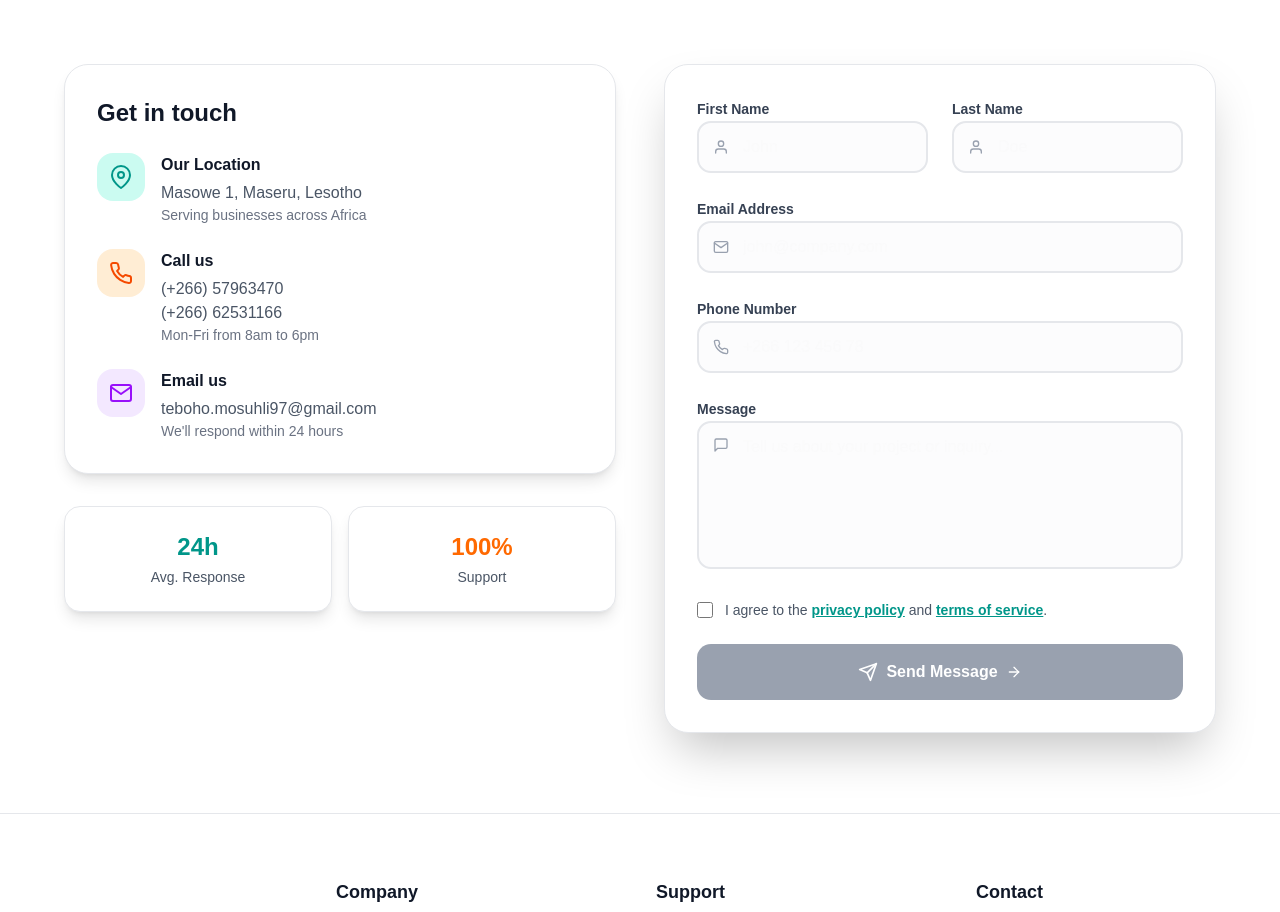
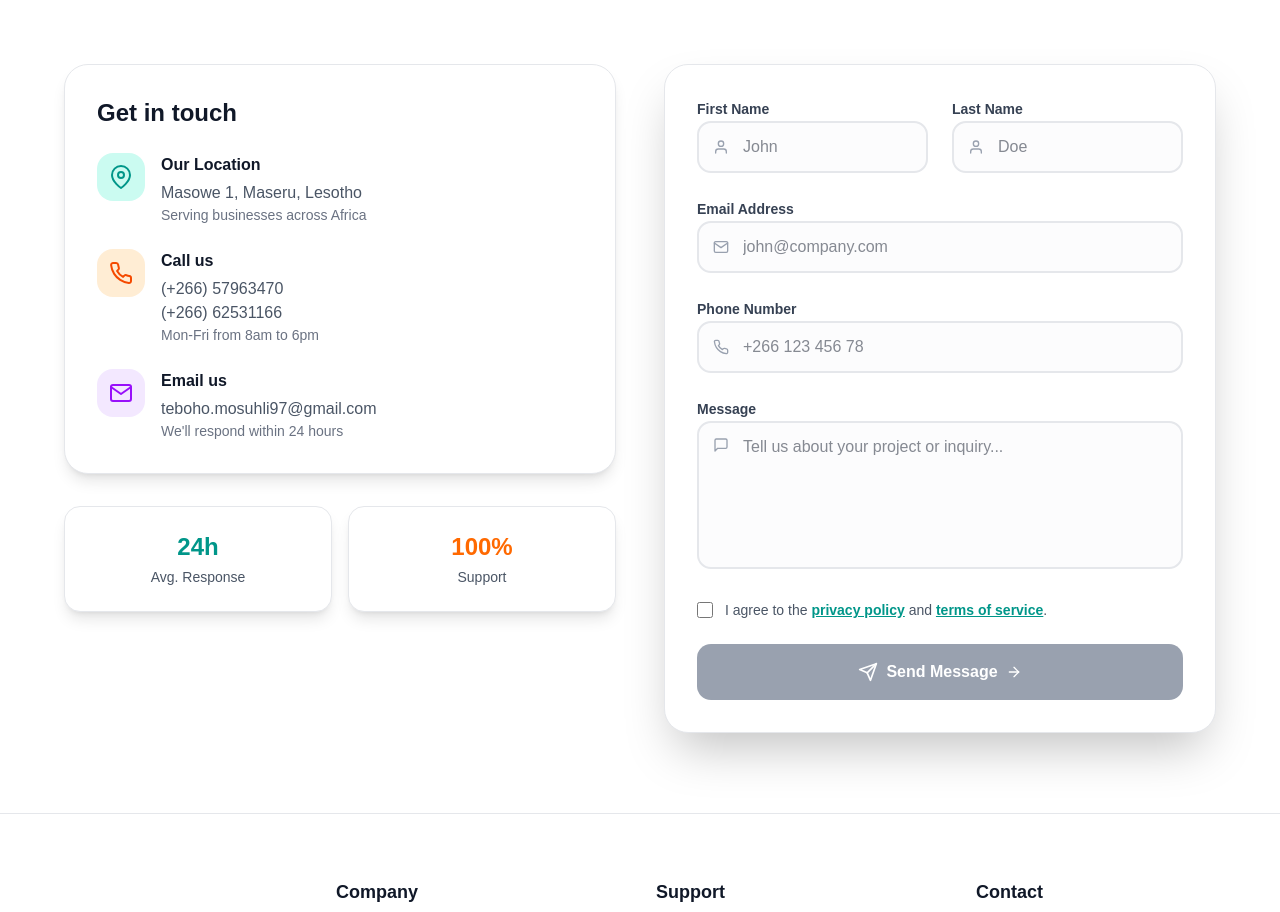
Before and after one commit to Mosuhli-Coder/imanipay-frontend, a Next.js app: page / in a window 1280 px wide. Shown: the part 9080-9992 px from the top of the page. Built offline with nearby package versions, Linux system fonts and the light colour scheme; no server answers.

Commit message:
`Update TODO.md and Contact.tsx with new tasks and changes`

```diff
--- a/components/general/Conctact.tsx
+++ b/components/general/Conctact.tsx
@@ -156,7 +156,7 @@ export default function ContactPage() {
                                             onChange={handleChange}
                                             placeholder="John"
                                             required
-                                            className="w-full pl-11 pr-4 py-3 border-2 border-gray-200 rounded-xl focus:border-teal-500 focus:ring-2 focus:ring-teal-200 transition-all duration-300 bg-gray-50/50"
+                                            className="w-full pl-11 pr-4 py-3 border-2 border-gray-200 rounded-xl focus:border-teal-500 focus:ring-2 focus:ring-teal-200 transition-all duration-300 bg-gray-50/50 text-gray-900"
                                         />
                                     </div>
                                 </div>
@@ -171,7 +171,7 @@ export default function ContactPage() {
                                             onChange={handleChange}
                                             placeholder="Doe"
                                             required
-                                            className="w-full pl-11 pr-4 py-3 border-2 border-gray-200 rounded-xl focus:border-teal-500 focus:ring-2 focus:ring-teal-200 transition-all duration-300 bg-gray-50/50"
+                                            className="w-full pl-11 pr-4 py-3 border-2 border-gray-200 rounded-xl focus:border-teal-500 focus:ring-2 focus:ring-teal-200 transition-all duration-300 bg-gray-50/50 text-gray-900"
                                         />
                                     </div>
                                 </div>
@@ -188,7 +188,7 @@ export default function ContactPage() {
                                         onChange={handleChange}
                                         placeholder="john@company.com"
                                         required
-                                        className="w-full pl-11 pr-4 py-3 border-2 border-gray-200 rounded-xl focus:border-teal-500 focus:ring-2 focus:ring-teal-200 transition-all duration-300 bg-gray-50/50"
+                                        className="w-full pl-11 pr-4 py-3 border-2 border-gray-200 rounded-xl focus:border-teal-500 focus:ring-2 focus:ring-teal-200 transition-all duration-300 bg-gray-50/50 text-gray-900"
                                     />
                                 </div>
                             </div>
@@ -202,7 +202,7 @@ export default function ContactPage() {
                                         value={form.phoneNumber}
                                         onChange={handleChange}
                                         placeholder="+266 123 456 78"
-                                        className="w-full pl-11 pr-4 py-3 border-2 border-gray-200 rounded-xl focus:border-teal-500 focus:ring-2 focus:ring-teal-200 transition-all duration-300 bg-gray-50/50"
+                                        className="w-full pl-11 pr-4 py-3 border-2 border-gray-200 rounded-xl focus:border-teal-500 focus:ring-2 focus:ring-teal-200 transition-all duration-300 bg-gray-50/50 text-gray-900"
                                     />
                                 </div>
                             </div>
@@ -218,7 +218,7 @@ export default function ContactPage() {
                                         rows={5}
                                         placeholder="Tell us about your project or inquiry..."
                                         required
-                                        className="w-full pl-11 pr-4 py-3 border-2 border-gray-200 rounded-xl focus:border-teal-500 focus:ring-2 focus:ring-teal-200 transition-all duration-300 bg-gray-50/50 resize-none"
+                                        className="w-full pl-11 pr-4 py-3 border-2 border-gray-200 rounded-xl focus:border-teal-500 focus:ring-2 focus:ring-teal-200 transition-all duration-300 bg-gray-50/50 text-gray-900 resize-none"
                                     />
                                 </div>
                             </div>
```
Also changed, not shown: 1 other file (tests, documents, lock files or other folders).
